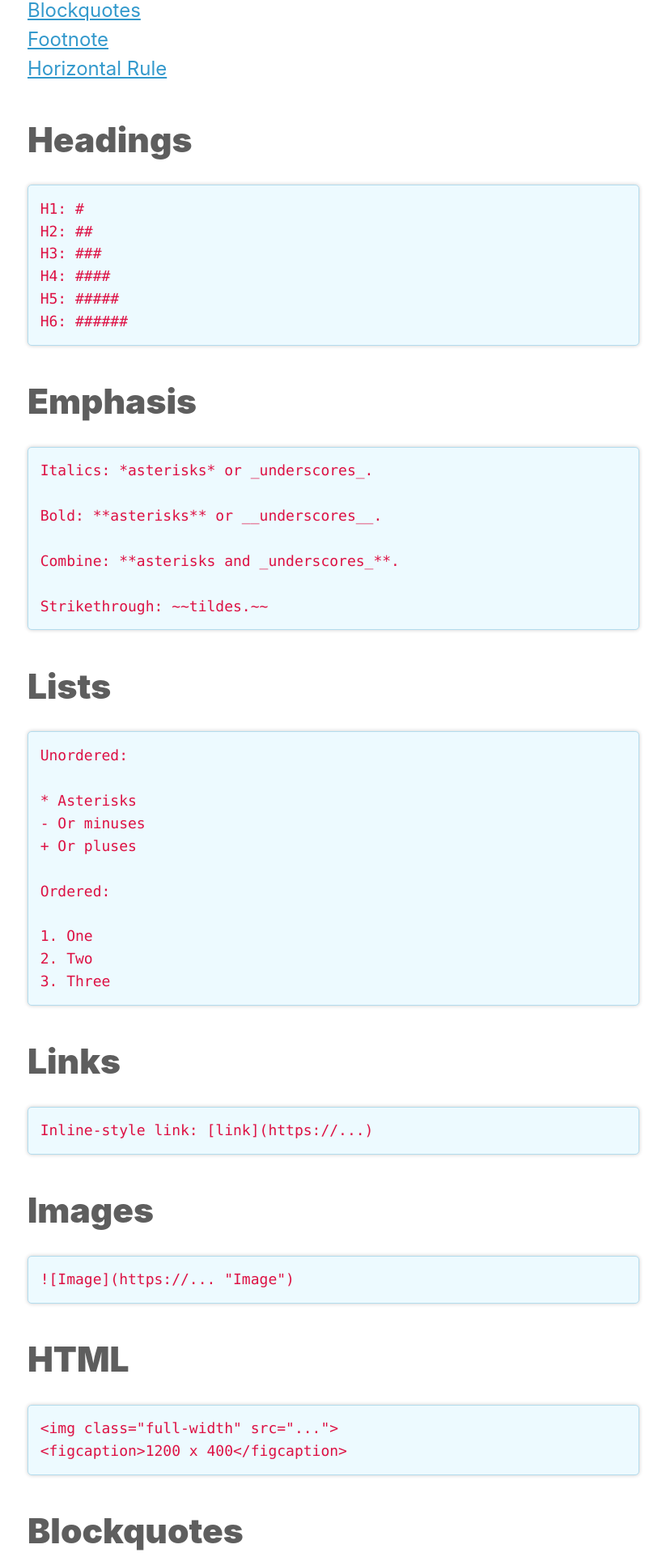
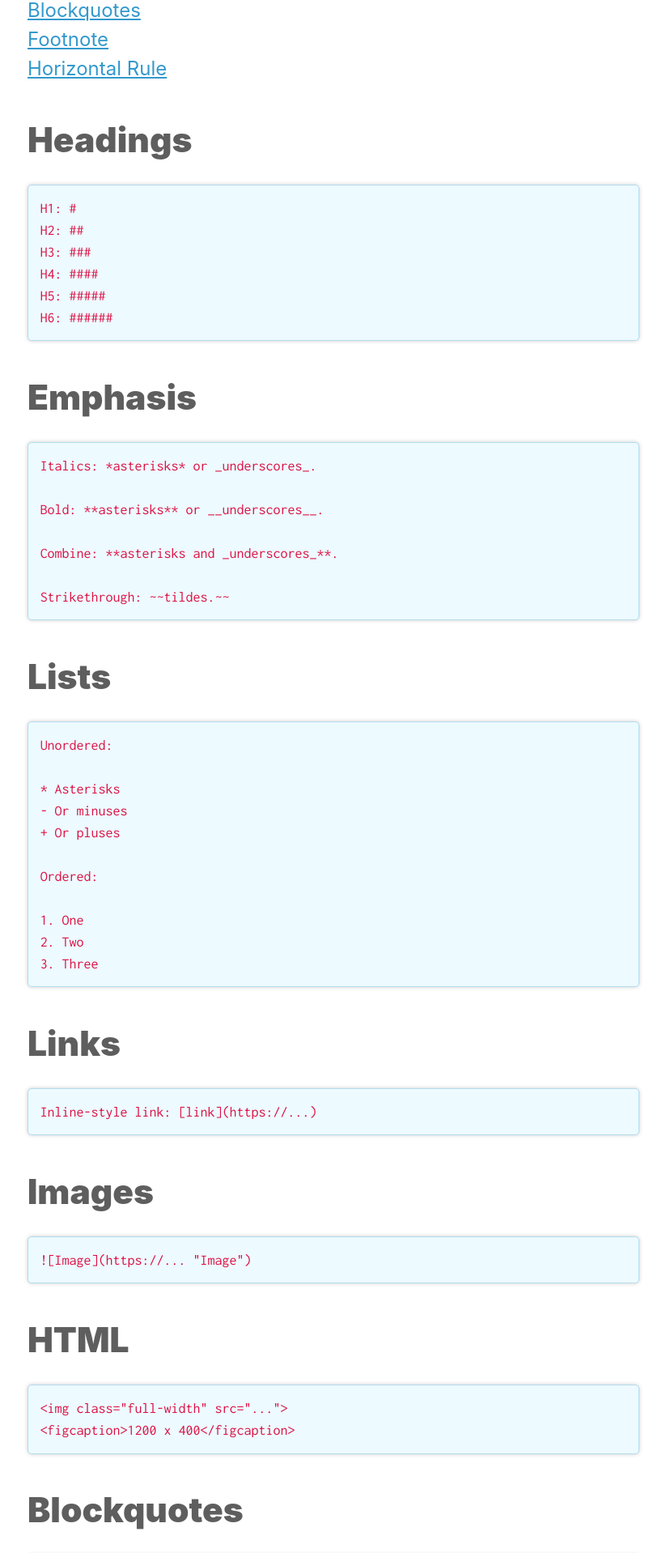
Before and after one commit to ajpwalser/ajpwalser.github.io, a Jekyll site: the page built from _posts/2021-06-24-markdown-syntax-guide.md, in a window 1280 px wide. Shown: the part 783-2701 px from the top of the page at 81% size, without its empty margins (228-1051 px from the left). Built offline with Jekyll 4.4.1, drawn with Linux system fonts in a browser that asks for light colours.

Commit message:
Update style.css

```diff
--- a/css/style.css
+++ b/css/style.css
@@ -180,7 +180,7 @@ blockquote {
 /* Code formatting */
 
 code {
-	font-family: ui-monospace, SFMono-Regular, SF Mono, Consolas, Liberation Mono, Menlo, monospace;
+	font-family: 'Inconsolata', ui-monospace, SFMono-Regular, SF Mono, Consolas, Liberation Mono, Menlo, monospace;
 }
 
 pre {
```
